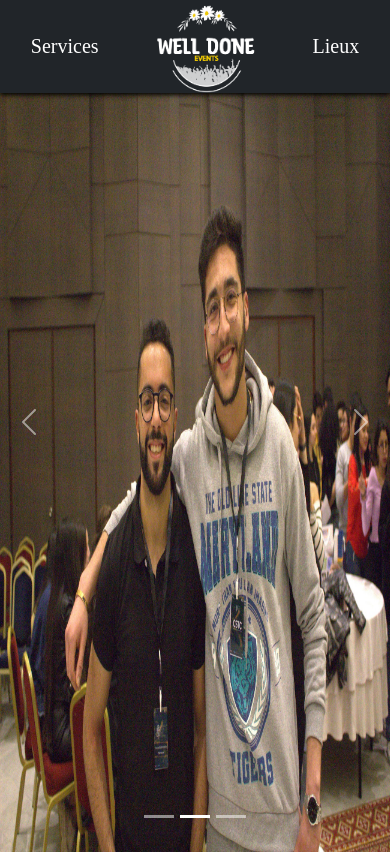
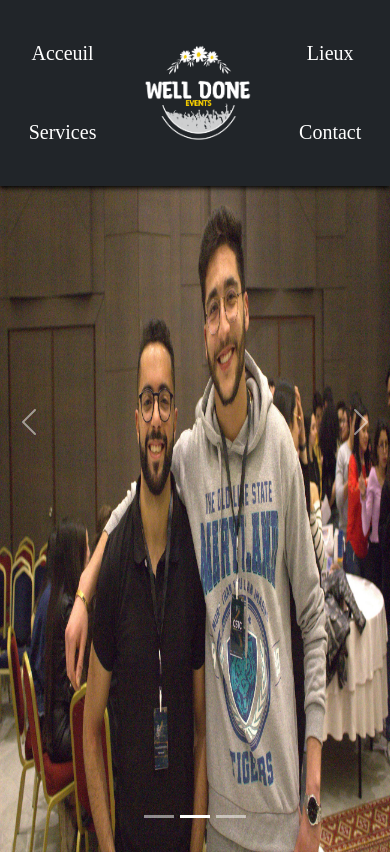
Before and after one commit to HamaydaGabsi/WellDoneEvents, a React (Create React App) app: page / in a window 390 px wide. Shown: the top 854 px of the page. Built offline with nearby package versions, Linux system fonts and the light colour scheme.

Commit message:
made navbar responsive

```diff
--- a/src/Components/Navbar/Navbar.css
+++ b/src/Components/Navbar/Navbar.css
@@ -1,4 +1,4 @@
-nav{
+nav {
     height: 11vh;
     justify-content: center;
     align-items: center;
@@ -6,13 +6,44 @@ nav{
     box-shadow: 0px 2px 5px black;
 }
 
-.nav-container{
+.nav-container {
     justify-content: center;
     align-items: center;
     flex-wrap: nowrap;
+    height: 100px;
+
 }
-
-#logo{
+#logo {
     height: 140%;
     top: -16px;
 }
+@media only screen and (max-width: 768px)  {
+    nav{
+        height: 22vh;
+    }
+    .nav-container{
+        flex-direction: row;
+        height:200px;
+        justify-content: space-around;
+    }
+    .nav-row-1,.nav-row-3 {
+        display: flex;
+        flex-direction: column;
+    }
+    .nav-row-1 *,.nav-row-3 * {
+        margin: 16px !important;
+        text-align: center;
+
+    }
+    #logo {
+        height: 70%;
+        top: 30px;
+    }
+
+}
+@media only screen and (max-width: 375px)  {
+    #logo {
+        height: 50%;
+        top: 50px;
+    }
+}
--- a/src/Components/Navbar/Navbar.js
+++ b/src/Components/Navbar/Navbar.js
@@ -7,14 +7,17 @@ const Navbar = () =>{
 
     return (
         <nav className='fixed-top bg-dark d-flex'>
-            <div className='d-flex w-100 h-100 nav-container'>
+            <div className='d-flex w-100  nav-container'>
+            <div className='nav-row-1'>
                 <a className='nav-title acceuil ' href='#home'>Acceuil</a>
-                <a className=' nav-title services ' href='#home'>Services</a>
-                <div className='h-100 image-container'>
-                    <img id='logo' className='position-relative' src={logo} alt="logo" />
+                <a className=' nav-title services ' href='#home'>Services</a></div>
+                <div className='h-100 image-container '>
+                    <img id='logo' className='position-relative nav-row-2' src={logo} alt="logo" />
                 </div>
+                <div className='nav-row-3'>
                 <a className=' nav-title lieux ' href='#home'>Lieux</a>
                 <a className='nav-title contact ' href='#home'>Contact</a>
+                </div>
             </div>
         </nav>
     )
--- a/src/index.css
+++ b/src/index.css
@@ -39,9 +39,8 @@ html,body {
     --title-text-algn : left;
     --title-color : #C6AD24;
 
-
-    xlarge : 1200px;
-    large :1024px;
-    medium:768px;
-    small :375px;
+    --xlarge : 1200px;
+    --large :1024px;
+    --medium:768px;
+    --small :375px;
 }
```
Also changed, not shown: src/Components/Carousel/Carousel.js (+11 -23 lines).
